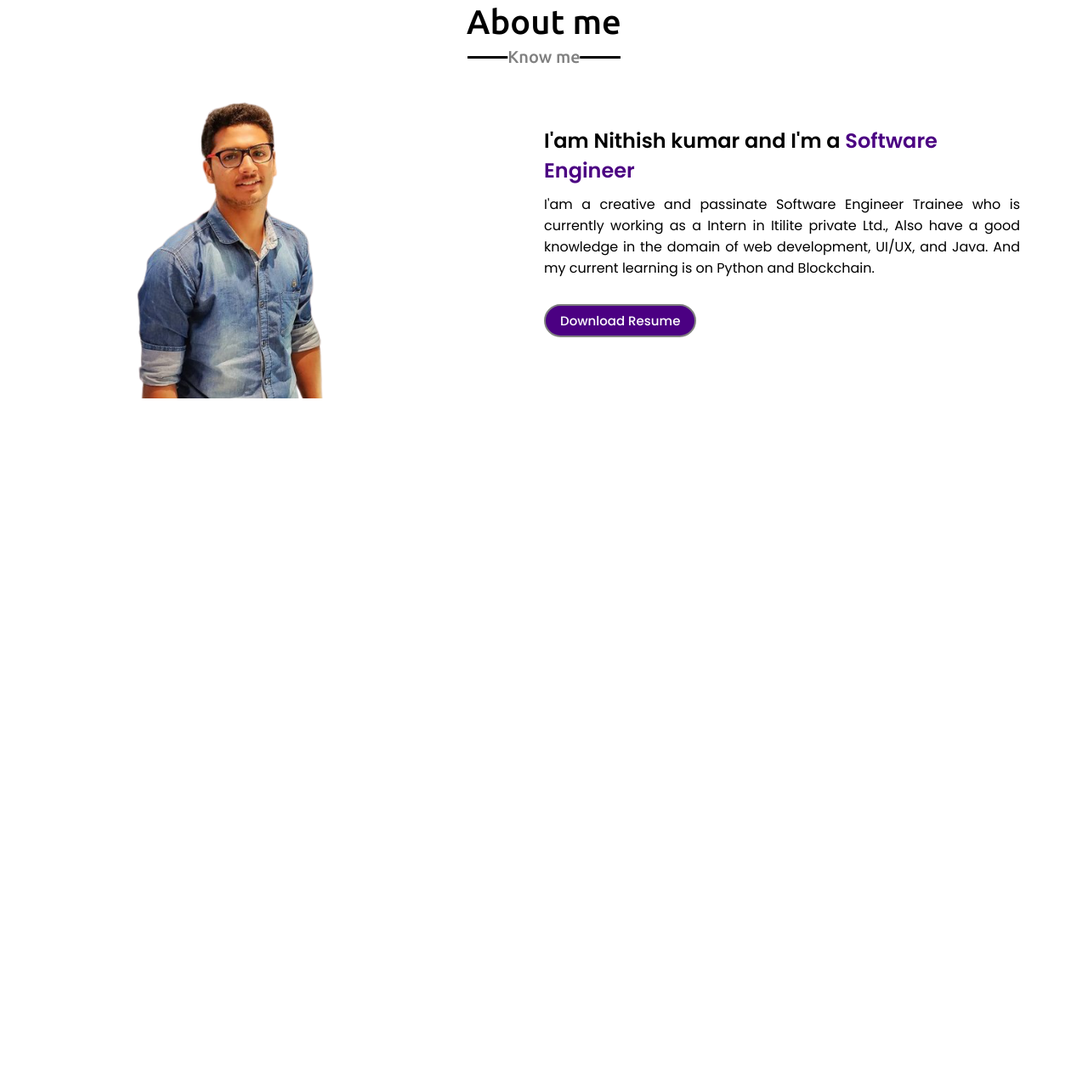
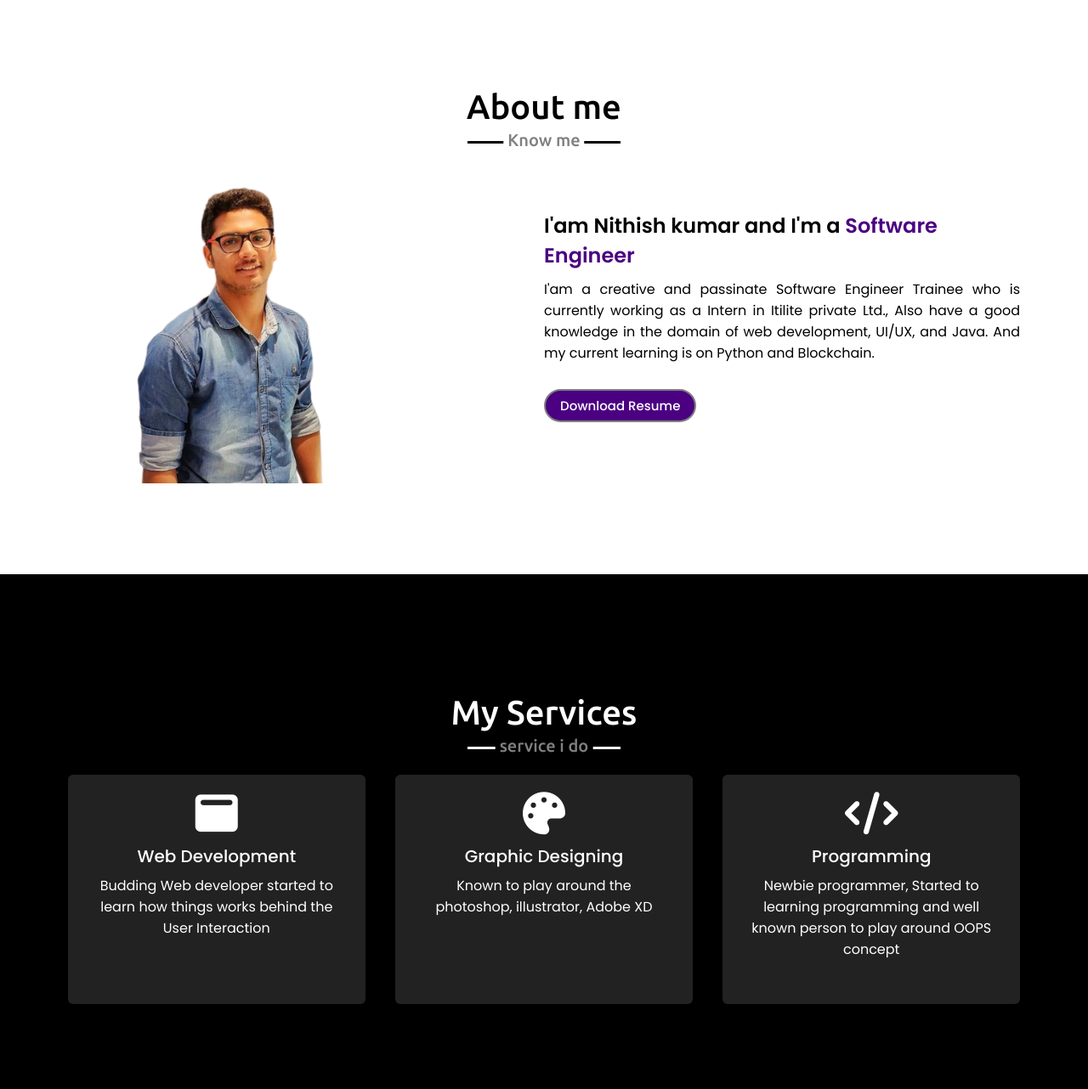
Before and after one commit to nithishkumar98/nithishkumar98.github.io, a plain HTML site: page index.html in a window 1280 px wide. Shown: the part 837-2119 px from the top of the page at 85% size. Before the commit the page ends 1313 px from the top, so only its background shows below. Drawn offline with nearby package versions, Linux system fonts and the light colour scheme.

Commit message:
services added

```diff
--- a/index.html
+++ b/index.html
@@ -8,9 +8,11 @@
     <link rel="stylesheet" href="style.css">
     <link rel="stylesheet" href="https://cdnjs.cloudflare.com/ajax/libs/font-awesome/4.7.0/css/font-awesome.min.css">
     <link rel="preconnect" href="https://fonts.googleapis.com">
-
+    <script src="https://kit.fontawesome.com/0cab14f958.js" crossorigin="anonymous"></script>
     <link rel="preconnect" href="https://fonts.gstatic.com" crossorigin>
-<link href="https://fonts.googleapis.com/css2?family=Poppins:wght@400;500;600;700&family=Ubuntu:wght@400;500;700&display=swap" rel="stylesheet">
+    <link
+        href="https://fonts.googleapis.com/css2?family=Poppins:wght@400;500;600;700&family=Ubuntu:wght@400;500;700&display=swap"
+        rel="stylesheet">
 </head>
 
 <body>
@@ -26,7 +28,7 @@
                 <li><a href="#">Contact</a></li>
             </ul>
             <div class="menu-btn">
-                <i class="fas fa-trash"></i>
+                <i class="fas fa-bars"></i>
 
 
             </div>
@@ -58,15 +60,47 @@
                 </div>
                 <div class="column right">
                     <div class="text">I'am Nithish kumar and I'm a <span>Software Engineer</span></div>
-                   <p>I'am a creative and passinate Software Engineer Trainee who is currently working as a Intern in Itilite private Ltd., Also have a good knowledge in the domain of web development, UI/UX, and Java.  And my current learning is on Python and Blockchain.</p>
+                    <p>I'am a creative and passinate Software Engineer Trainee who is currently working as a Intern in
+                        Itilite private Ltd., Also have a good knowledge in the domain of web development, UI/UX, and
+                        Java. And my current learning is on Python and Blockchain.</p>
                     <a href="#">Download Resume</a>
                 </div>
 
             </div>
         </div>
     </section>
+    <!-- service html added -->
+    <section class="services" id="services">
+        <div class="max-width">
+            <h2 class="title">My Services</h2>
+            <div class="serv-content">
+                <div class="card">
+                    <div class="box">
+                        <i class="fas fa-window-maximize"></i>
+                        <div class="text">Web Development</div>
+                        <p>Budding Web developer started to learn how things works behind the User Interaction</p>
+                    </div>
+                </div>
+                <div class="card">
+                    <div class="box">
+                        <i class="fas fa-palette"></i>
+                        <div class="text">Graphic Designing</div>
+                        <p>Known to play around the photoshop, illustrator, Adobe XD</p>
+                    </div>
+                </div>
+                <div class="card">
+                    <div class="box">
+                        <i class="fas fa-code"></i>
+                        <div class="text">Programming</div>
+                        <p>Newbie programmer, Started to learning programming and well known person to play around OOPS concept</p>
+                    </div>
+                </div>
+            </div>
+        </div>
+    </section>
 
-    <script src="https://code.jquery.com/jquery-3.6.0.min.js" integrity="sha256-/xUj+3OJU5yExlq6GSYGSHk7tPXikynS7ogEvDej/m4=" crossorigin="anonymous"></script>
+    <script src="https://code.jquery.com/jquery-3.6.0.min.js"
+        integrity="sha256-/xUj+3OJU5yExlq6GSYGSHk7tPXikynS7ogEvDej/m4=" crossorigin="anonymous"></script>
     <script src="script.js"></script>
 
 
--- a/style.css
+++ b/style.css
@@ -136,24 +136,186 @@
 
 }
 
+/* about section styling */
+
+.section{
+    padding: 100px 0;
+}
+.about, .services{
+    font-family: 'Poppins','sans-serif';
+
+}
+
+section .title{
+    position: relative;
+    text-align: center;
+    font-size:40px;
+    padding-bottom: 20px;
+    font-weight: 500;
+    margin-top: 40px;
+    font-family: 'ubuntu','sans-serif';
+}
+.about .about-content, .services .serv-content{
+    display: flex;
+    align-items: center;
+    flex-wrap: wrap;
+    justify-content: space-between;
+}
+.about .about-content .left{
+    width: 45%;
+
+}
+.about .about-content .left img{
+    height: 400px;
+    width: 400px;
+    object-fit: cover;
+    border-radius: 6px;
+}
+
+.about .about-content .right{
+    width: 55%;
+}
+.about .about-content .right .text{
+    font-size: 24px;
+    font-weight: 600;
+    margin-bottom: 10px;
+}
+
+.about .about-content .right p{
+    text-align: justify;
+}
+
+.about .about-content .right a{
+    display: inline-block;
+    background:indigo;
+    color: white;
+    font-weight: 500;
+    font-size: 15px;
+    padding: 6px 17px;
+    border-radius: 30px;
+    margin-top: 30px;
+    font-family: poppins;
+    border: 2px solid grey;
+    transition: all 0.3s ease;
+}
+.about .about-content .right a:hover{
+    color: indigo;
+    background: none;
+}
+.about .about-content .column{
+    width: 50%;
+}
+.about .about-content .right .text span{
+    color: indigo;
+}
+section{
+    padding: 100px 0;
+}
+
+section .title::before{
+    content: "";
+    position: absolute;
+    width: 180px;
+    height: 3px;
+    bottom: 0px;
+    left: 50%;
+    transform: translateX(-50%);
+    background: black;
+}
+
+section .title::after{
+    position: absolute;
+    left:50%;
+    color:gray;
+    padding: 0 5px;
+    font-size: 20px;
+    bottom: -8px;
+    left: 50%;
+    transform: translateX(-50%);
+    background: rgb(255, 255, 255);
+}
+
+.about .title::after{
+    content: "Know me";
+}
+
+/* services section started */
+
+.services{
+    background:black;
+    color: #fff;
+
+}
+
+.services .title::before{
+    background: #fff;
+}
+
+.services .title::after{
+    background: black;
+    content: "service i do";
+}
+
+.services .serv-content .card{
+    width: calc(33% - 20px);
+    background: #222;
+    text-align: center;
+    border-radius: 6px;
+    padding: 20px 25px;
+    height: 270px;
+    margin-top: 30px;
+    cursor: pointer;
+    transition: all 0.3s ease;
+}
+
+.services .serv-content .card i{
+
+    font-size: 50px;
+    color: white;
+    transition: color 0.3s ease;
+}
+.services .serv-content .card .box{
+    transition: all 0.3s ease;
+}
+.services .serv-content .card:hover .box{
+    transform: scale(1.05);
+}
+.services .serv-content .card:hover{
+    background: indigo;
+}
+.services .serv-content .card .text{
+    color:white;
+    font-size: 20px;
+    font-weight: 500;
+    margin: 10px 0 7px 0;
+}
+
+
 /* responsive media query start */
 @media (max-width: 1300px){
     .home .max-width{
         margin-left: 0px;
     }
+
+
 }
 @media (max-width: 1104px){
     .about .about-content .left img{
         height: 350px;
         width: 350px;
+    }
 
-    }
+
 
 }
 
 @media (max-width: 991px){
     .max-width{
         padding: 0 50px;
+    }
+
+    .services .serv-content .card{
+        width: calc(50% - 20px);
     }
 }
 
@@ -221,11 +383,9 @@
 
     .max-width{
         max-width: 800px;
-
     }
     .about .about-content .column{
-        width:100%;
-
+        width: 100%;
     }
 
     .about .about-content .left{
@@ -237,6 +397,10 @@
     .about .about-content .right{
         flex: 100%;
     }
+    .services .serv-content .card{
+        width: calc(50% - 20px);
+    }
+
 }
 
 @media(max-width: 690px){
@@ -253,6 +417,10 @@
     .home .home-content a{
         font-size: 20px;
         padding: 9px 25px;
+    }
+
+    .services .serv-content .card{
+        width: 100%;
     }
 }
 
@@ -273,98 +441,3 @@
     }
 
 }
-
-/* about section styling */
-
-.section{
-    padding: 100px 0;
-}
-.about{
-    font-family: 'Poppins','sans-serif';
-
-}
-
-.about .title{
-    position: relative;
-    text-align: center;
-    font-size:40px;
-    padding-bottom: 20px;
-    font-weight: 500;
-    margin-top: 40px;
-    font-family: 'ubuntu','sans-serif';
-}
-.about .about-content{
-    display: flex;
-    align-items: center;
-    flex-wrap: wrap;
-    justify-content: space-between;
-}
-.about .about-content .left{
-    width: 45%;
-
-}
-.about .about-content .left img{
-    height: 400px;
-    width: 400px;
-    object-fit: cover;
-    border-radius: 6px;
-}
-
-.about .about-content .right{
-    width: 55%;
-}
-.about .about-content .right .text{
-    font-size: 24px;
-    font-weight: 600;
-    margin-bottom: 10px;
-}
-
-.about .about-content .right p{
-    text-align: justify;
-}
-
-.about .about-content .right a{
-    display: inline-block;
-    background:indigo;
-    color: white;
-    font-weight: 500;
-    font-size: 15px;
-    padding: 6px 17px;
-    border-radius: 30px;
-    margin-top: 30px;
-    font-family: poppins;
-    border: 2px solid grey;
-    transition: all 0.3s ease;
-}
-.about .about-content .right a:hover{
-    color: indigo;
-    background: none;
-}
-.about .about-content .column{
-    width: 50%;
-}
-.about .about-content .right .text span{
-    color: indigo;
-}
-.about .title::before{
-    content: "";
-    position: absolute;
-    width: 180px;
-    height: 3px;
-    bottom: 0px;
-    left: 50%;
-    transform: translateX(-50%);
-    background: black;
-}
-
-.about .title::after{
-    content: " Know me ";
-    position: absolute;
-    left:50%;
-    color:gray;
-    font-size: 20px;
-    bottom: -10px;
-    left: 50%;
-    transform: translateX(-50%);
-    background: rgb(255, 255, 255);
-}
```
Lines whose indentation alone changed are shown as unchanged.
